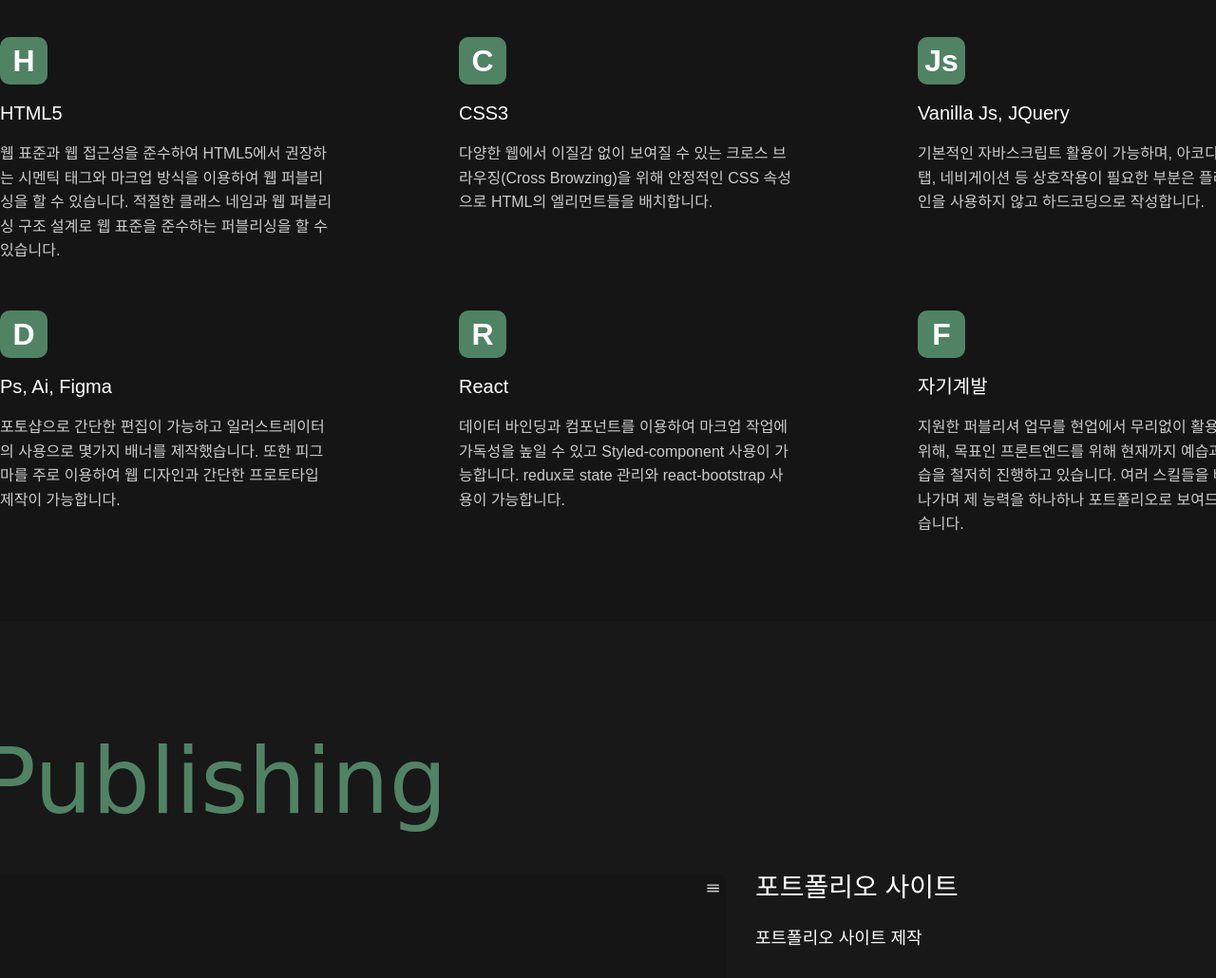
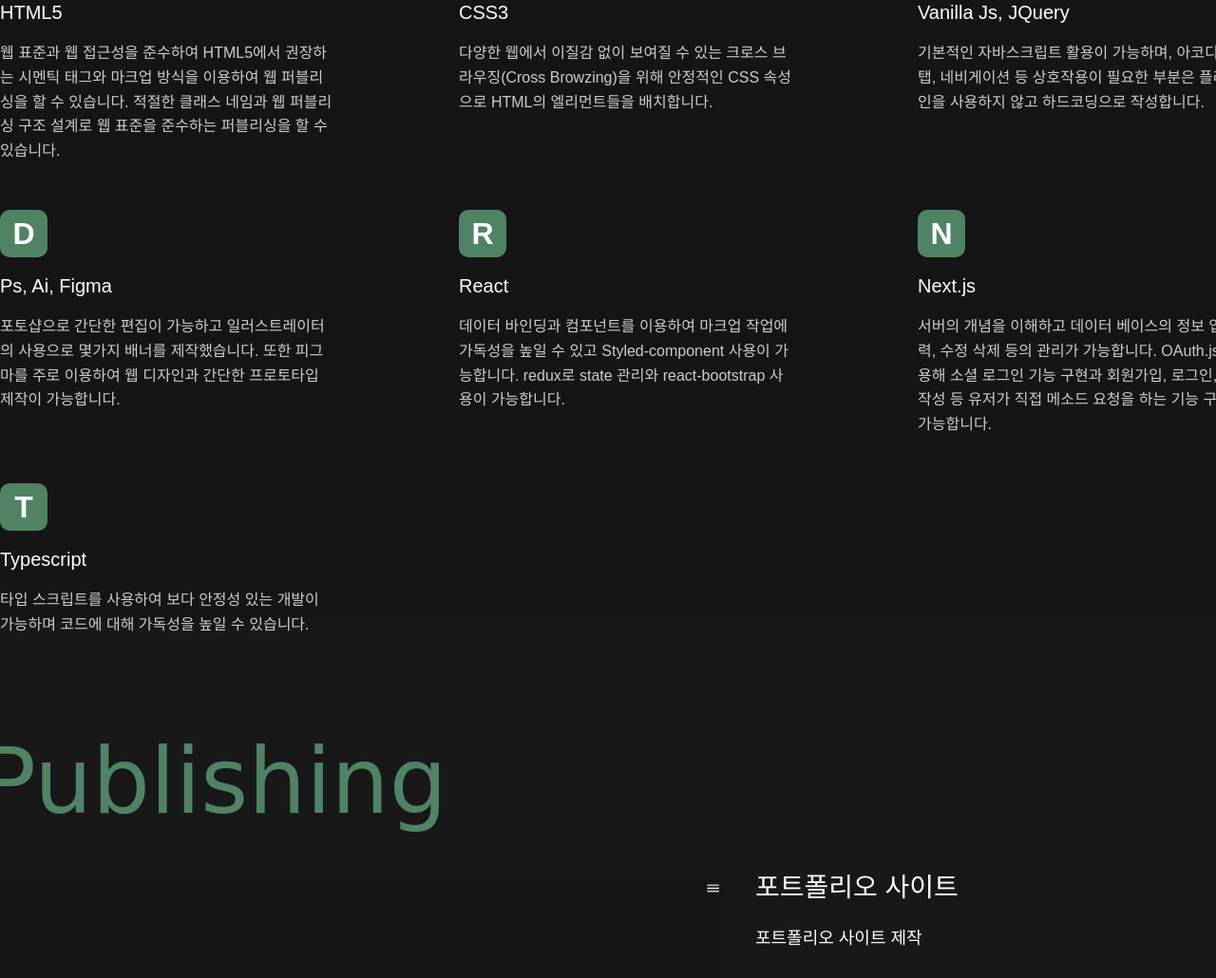
Before and after one commit to taengEe/portfolio, a plain HTML site: page index.html in a window 1280 px wide. Shown: the part 1746-2776 px from the top of the page at 95% size. Drawn offline with nearby package versions, Linux system fonts and the light colour scheme; files whose address does not match are found by name; a web font is replaced by a local one.

Commit message:
Update index.html Next.js Typescript
add skill
Next.js
Typescript

```diff
--- a/index.html
+++ b/index.html
@@ -130,13 +130,23 @@
                         </p>
                     </div>
                 </div>
-                <div class="skills-info vue">
+                <div class="skills-info next">
                     <div class="skills-icon">
-                        <h3>F</h3>
+                        <h3>N</h3>
                     </div>
                     <div class="skills-text">
-                        <h3 class="skill-tt">자기계발</h3>
-                        <p class="skills-desc">지원한 퍼블리셔 업무를 현업에서 무리없이 활용하기 위해, 목표인 프론트엔드를 위해 현재까지 예습과 복습을 철저히 진행하고 있습니다. 여러 스킬들을 배워나가며 제 능력을 하나하나 포트폴리오로 보여드리겠습니다.
+                        <h3 class="skill-tt">Next.js</h3>
+                        <p class="skills-desc">서버의 개념을 이해하고 데이터 베이스의 정보 입출력, 수정 삭제 등의 관리가 가능합니다. OAuth.js를 이용해 소셜 로그인 기능 구현과 회원가입, 로그인, 댓글 작성 등 유저가 직접 메소드 요청을 하는 기능 구현이 가능합니다.
+                        </p>
+                    </div>
+                </div>
+                <div class="skills-info typescript">
+                    <div class="skills-icon">
+                        <h3>T</h3>
+                    </div>
+                    <div class="skills-text">
+                        <h3 class="skill-tt">Typescript</h3>
+                        <p class="skills-desc">타입 스크립트를 사용하여 보다 안정성 있는 개발이 가능하며 코드에 대해 가독성을 높일 수 있습니다.
                         </p>
                     </div>
                 </div>
```
